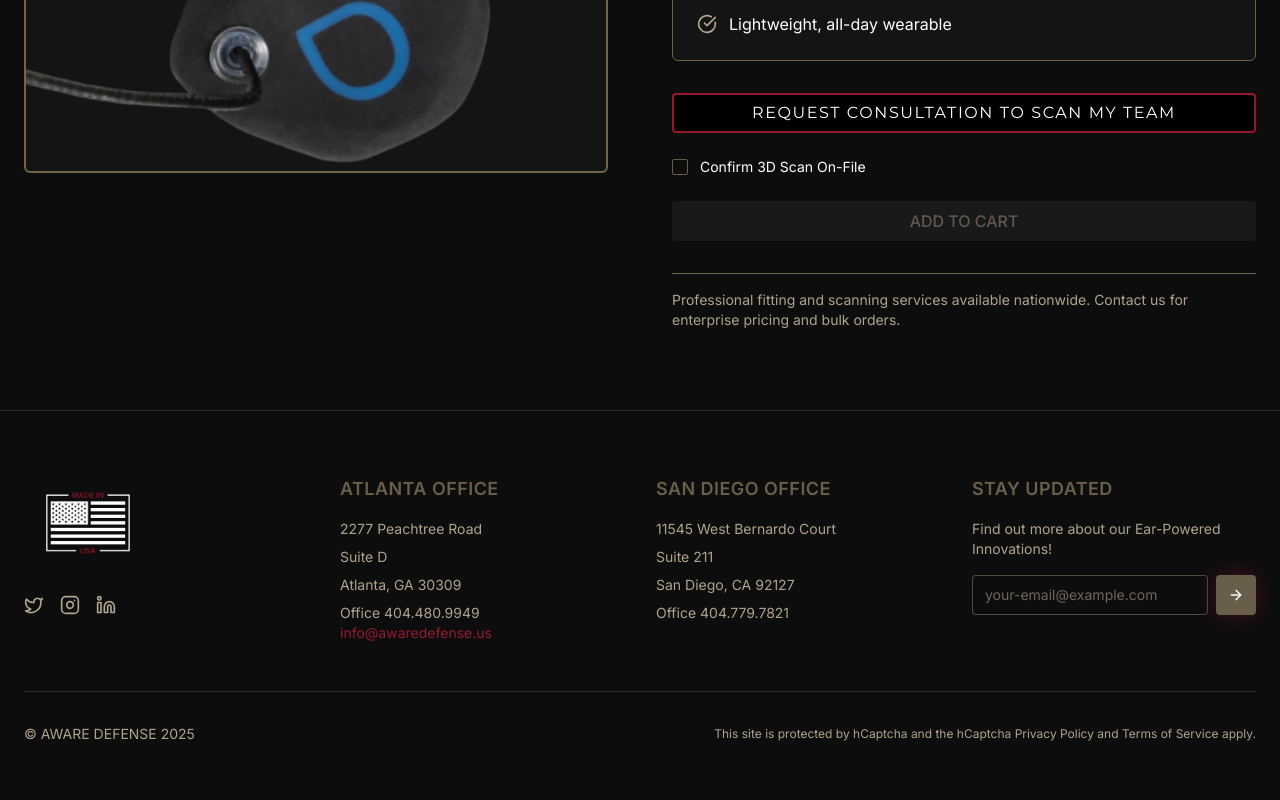
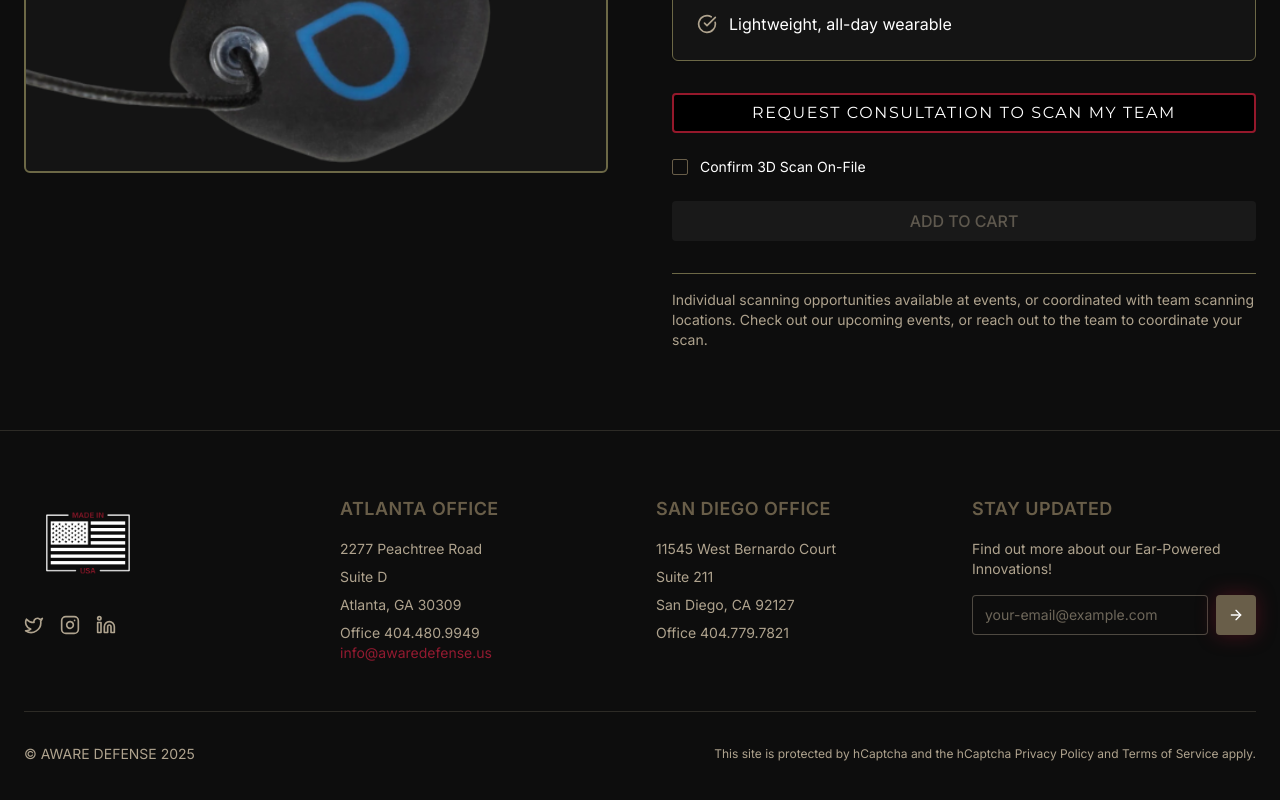
Before and after one commit to makinnat/mission-aware-tactical-ui, a React (Vite) app: page /products/earshield in a window 1280 px wide. Shown: the part 625-1425 px from the top of the page. Built offline with nearby package versions, Linux system fonts and the light colour scheme.

Commit message:
Update product page text
Change the text at the bottom of the product page.

```diff
--- a/src/pages/EarShield.tsx
+++ b/src/pages/EarShield.tsx
@@ -129,8 +129,8 @@ const EarShield = () => {
               {/* Additional Info */}
               <div className="pt-4 border-t border-[#6C6846]">
                 <p className="text-secondary text-sm">
-                  Professional fitting and scanning services available nationwide.
-                  Contact us for enterprise pricing and bulk orders.
+                  Individual scanning opportunities available at events, or coordinated with team scanning locations.
+                  Check out our upcoming events, or reach out to the team to coordinate your scan.
                 </p>
               </div>
             </div>
```
